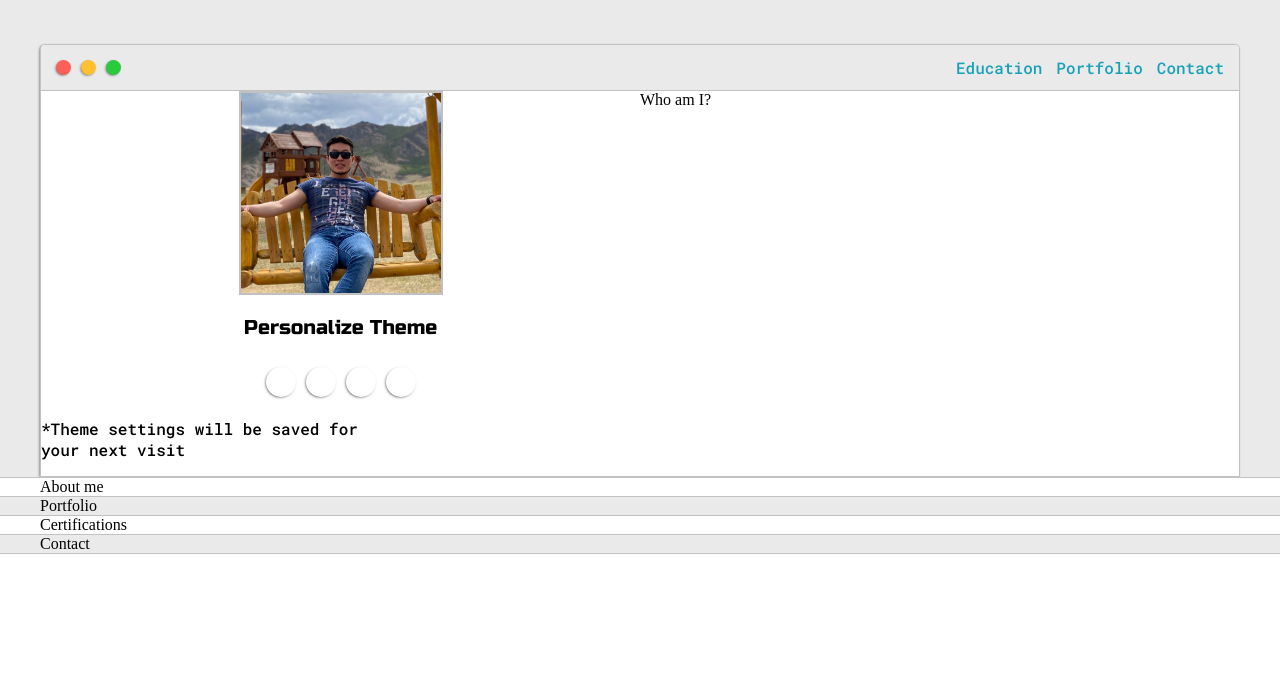
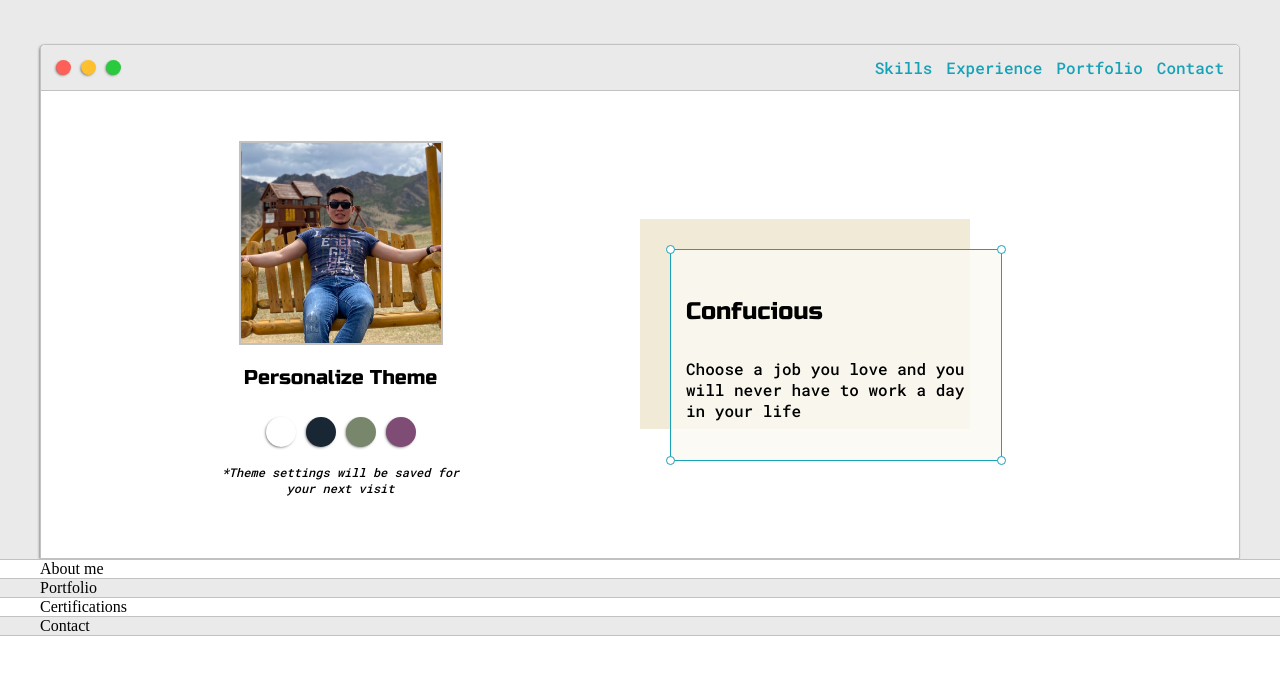
Before and after one commit to dschinzo/dschinzo, a plain HTML site: page index.html in a window 1280 px wide. Shown: the part 117-792 px from the top of the page. Drawn offline with Linux system fonts and the light colour scheme.

Commit message:
done intro

```diff
--- a/default.css
+++ b/default.css
@@ -8,6 +8,9 @@
     --secondaryText:#4b5156;
 
     --themeDotBorder:#24292e;
+
+    --previewBg:rgb(251, 249, 243, 0.8);
+    --previewShadow:#f0ead6;
 }
 html,body {
   padding: 0;
@@ -131,6 +134,8 @@ h6{ font-size: 16px;}
 
 .left-column{
     grid-area: left-column;
+    padding-top: 50px;
+    padding-bottom: 50px;
 }
 
 #profile_pic{
@@ -166,8 +171,81 @@ h6{ font-size: 16px;}
     border-width: 5px;
 }
 
+#light-mode{
+    background-color: #fff;
+}
+
+#blue-mode{
+    background-color: #192734;
+}
+
+#green-mode{
+    background-color: #78866b;
+}
+
+#purple-mode{
+    background-color: #7E4C74;
+}
+
+#settings-note{
+    font-size: 12px;
+    font-style: italic;
+    text-align: center;
+}
+
 .right-column{
     grid-area: right-column;
+    display: grid;
+    align-content: center;
+
+    padding-top: 50px;
+    padding-bottom: 50px;
+}
+
+#preview-shadow{
+    background-color: var(--previewShadow);
+    width: 300px;
+    height: 180px;
+    padding-left: 30px;
+    padding-top: 30px;
+}
+
+#preview{
+    width: 300px;
+    height: 180px;
+    border: 1.5px solid #17a2b8;
+    background-color: var(--previewBg);
+    padding: 15px;
+    position: relative;
+}
+
+.corner{
+    width: 7px;
+    height: 7px;
+    border-radius: 50%;
+    border: 1.5px solid #17a2b8;
+    background-color: #fff;
+    position: absolute;
+}
+
+#corner-tl{
+    top: -5px;
+    left: -5px;
+}
+
+#corner-tr{
+    top: -5px;
+    right: -5px;
+}
+
+#corner-br{
+    bottom: -5px;
+    right: -5px;
+}
+
+#corner-bl{
+    bottom: -5px;
+    left: -5px;
 }
 
 @media screen and (max-width: 1200px){
@@ -175,3 +253,19 @@ h6{ font-size: 16px;}
         width: 95%;
     }
 }
+
+@media screen and (max-width: 800px){
+    .intro-wrapper{
+        display: grid;
+        grid-template-columns: 1fr;
+        grid-template-areas:
+            'nav-wrapper'
+            'left-column'
+            'right-column';
+    }
+
+    .right-column{
+        justify-content: center;
+    }
+
+}
--- a/index.html
+++ b/index.html
@@ -24,10 +24,10 @@
               </div>
 
               <ul id="navigation">
-                <li><a href="#">Education</a></li>
+                <li><a href="#">Skills</a></li>
+                <li><a href="#">Experience</a></li>
                 <li><a href="#">Portfolio</a></li>
                 <li><a href="#">Contact</a></li>
-
               </ul>
             </div>
             <div class="left-column">
@@ -47,7 +47,17 @@
 
             </div>
             <div class="right-column">
-              Who am I?
+              <div id="preview-shadow">
+                <div id="preview">
+                  <div id="corner-tl" class="corner"></div>
+                  <div id="corner-tr" class="corner"></div>
+                  <h4>Confucious</h4>
+                    <p>Choose a job you love and you will never have to
+                      work a day in your life</p>
+                  <div id="corner-br" class="corner"></div>
+                  <div id="corner-bl" class="corner"></div>
+                </div>
+              </div>
             </div>
           </div>
       </div>
```
Also changed, not shown: 1 other file.
